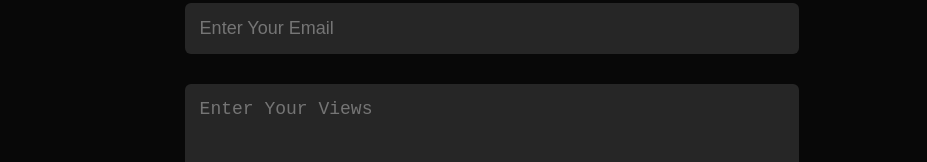
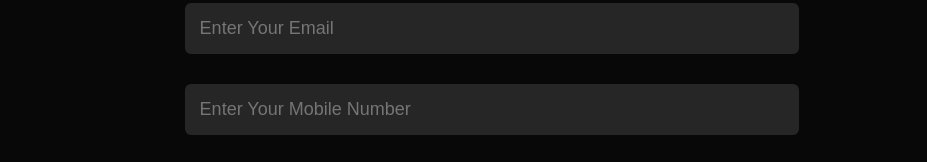
Before and after one commit to Huvez8113/MyPortfolio, a plain HTML site: page index.html in a window 1280 px wide. Shown: the part 3583-3745 px from the top of the page, 353-1280 px from the left. Drawn offline with Linux system fonts and the light colour scheme; a web font is replaced by a local one.

Commit message:
Update index.html

```diff
--- a/index.html
+++ b/index.html
@@ -243,6 +243,13 @@
                 placeholder="Enter Your Email"
                 required
               />
+              <input
+              type="text"
+              pattern="[9876][0-9]{9}"
+              name="Mobile"
+              placeholder="Enter Your Mobile Number"
+              required
+            />
               <textarea
                 name="Message"
                 rows="6"
@@ -275,7 +282,7 @@
             msg.innerHTML = "Message Sent Successfully";
             setTimeout(function () {
               msg.innerHTML = "";
-            }, 5000);
+            }, 1500);
             form.reset();
           })
           .catch((error) => console.error("Error!", error.message));
```
